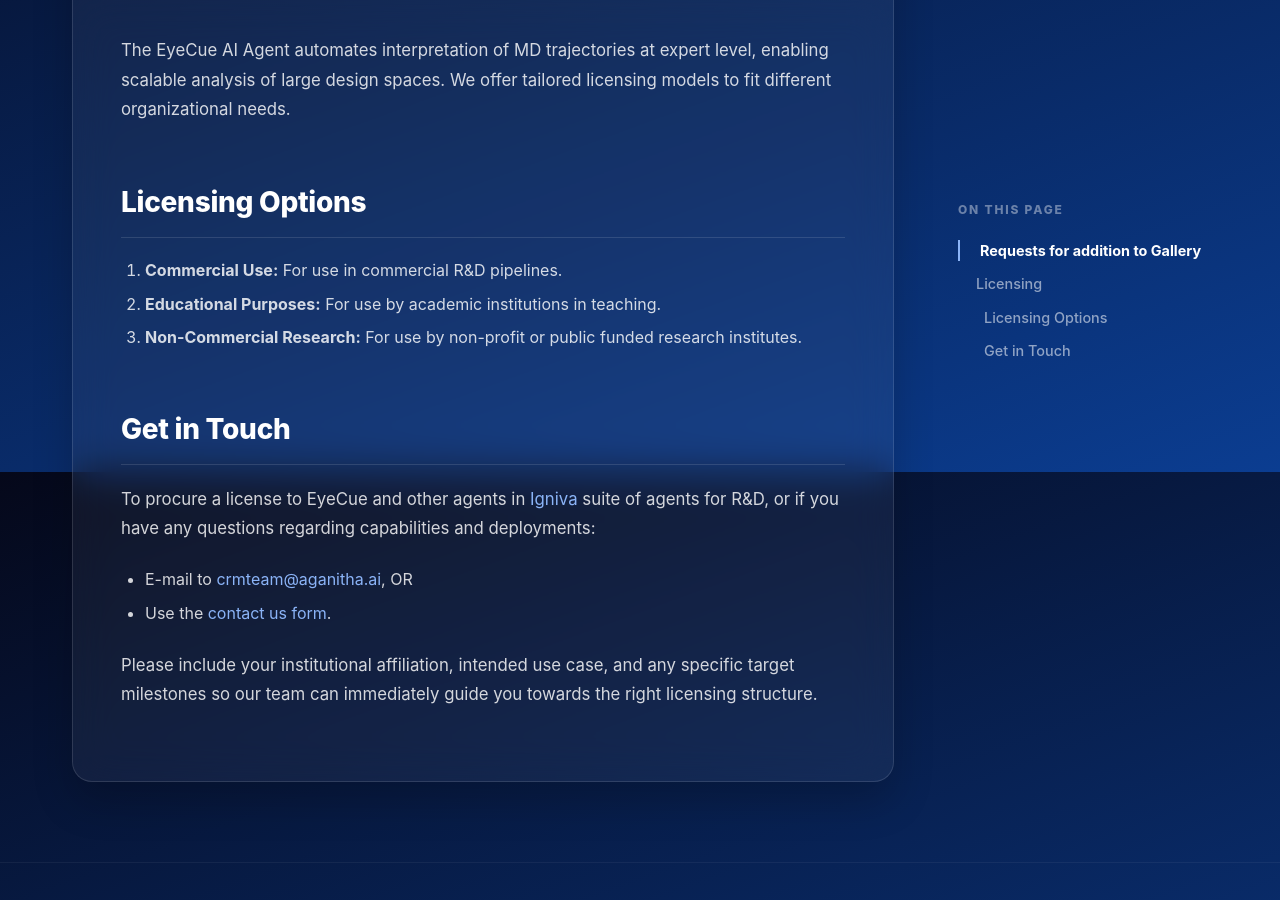
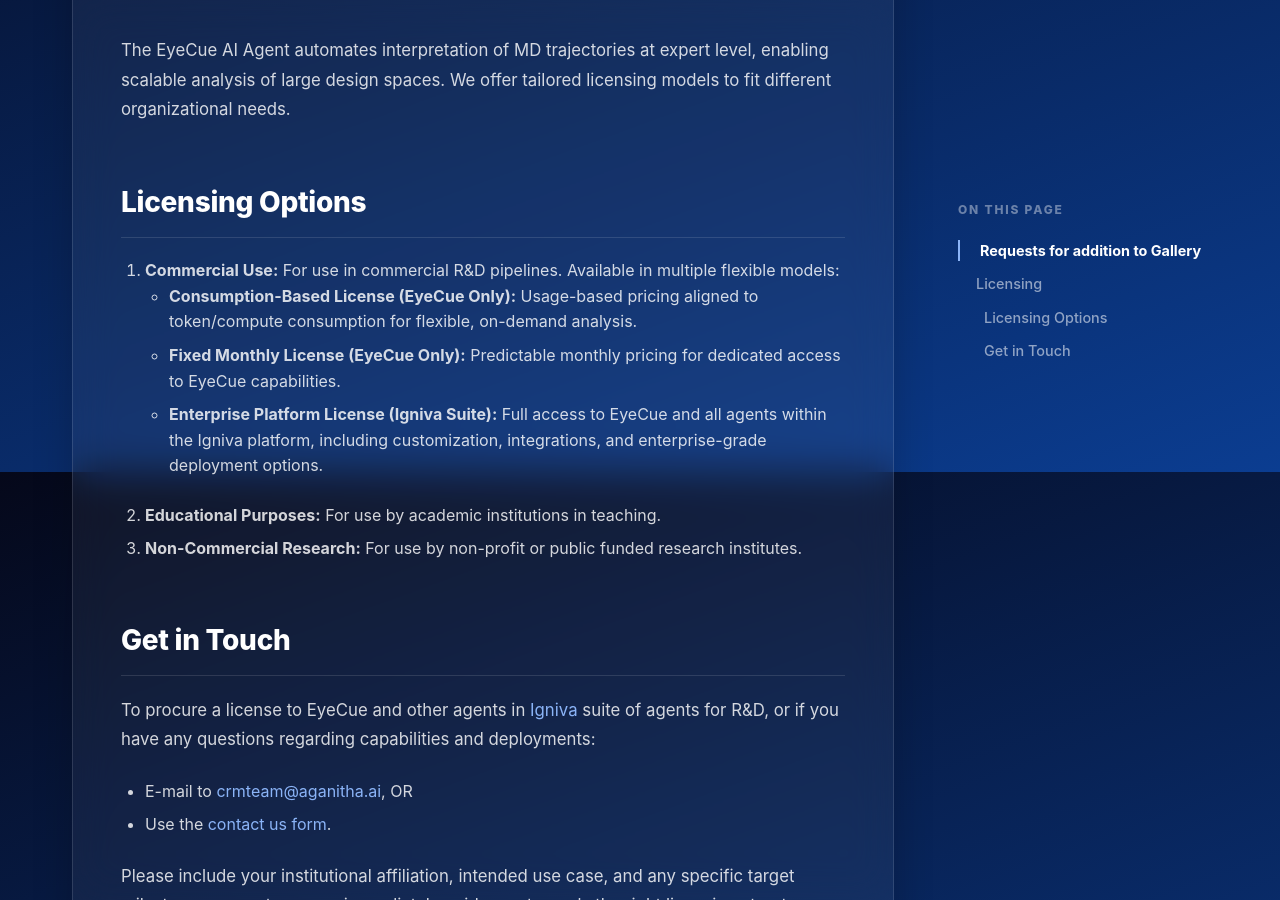
Before and after one commit to aganitha/eyecue, a Jekyll site: the page built from contact.md, in a window 1280 px wide and 900 px high, scrolled down 428 px. Built offline with Jekyll 4.4.1, drawn with Linux system fonts in a browser that asks for light colours.

Commit message:
Update contact.md

```diff
--- a/contact.md
+++ b/contact.md
@@ -17,7 +17,10 @@
 
 ## Licensing Options
 
-1. **Commercial Use:** For use in commercial R&D pipelines.
+1. **Commercial Use:** For use in commercial R&D pipelines. Available in multiple flexible models:
+   - **Consumption-Based License (EyeCue Only):** Usage-based pricing aligned to token/compute consumption for flexible, on-demand analysis.
+   - **Fixed Monthly License (EyeCue Only):** Predictable monthly pricing for dedicated access to EyeCue capabilities.
+   - **Enterprise Platform License (Igniva Suite):** Full access to EyeCue and all agents within the Igniva platform, including customization, integrations, and enterprise-grade deployment options.
 2. **Educational Purposes:** For use by academic institutions in teaching.
 3. **Non-Commercial Research:** For use by non-profit or public funded research institutes.
 
```
